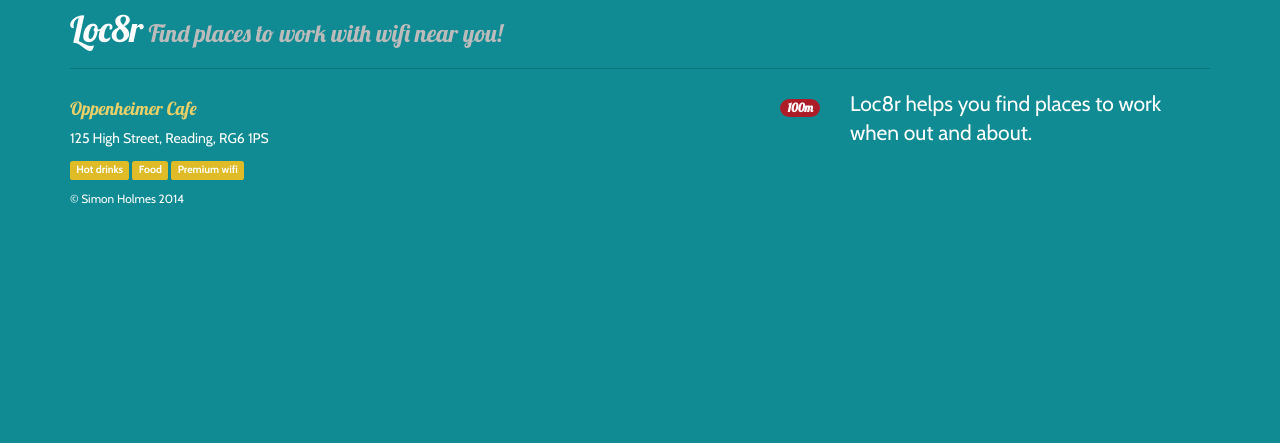
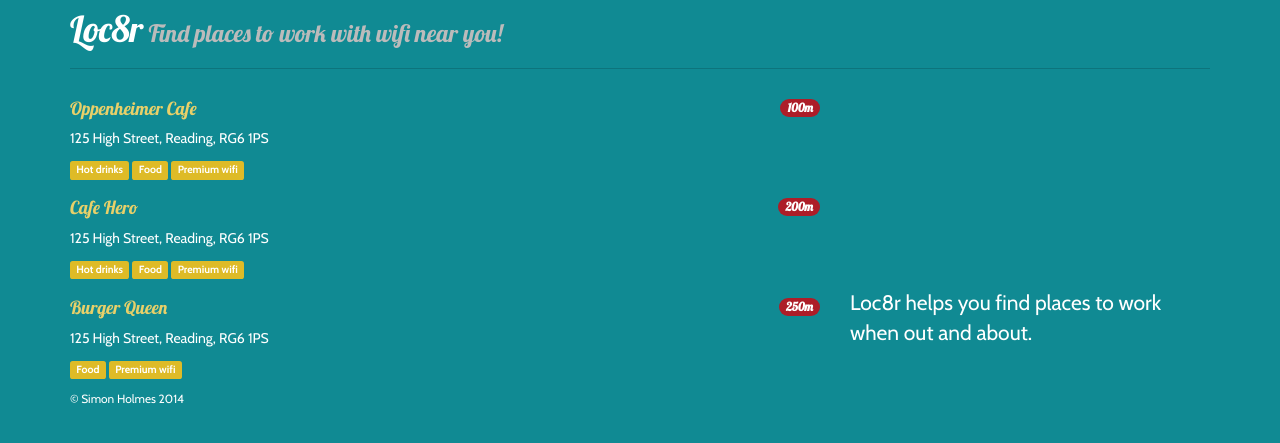
Before and after one commit to Daggerlake/MatthewMoreno, a Node server app: page / in a window 1280 px wide. Shown: the part 51-494 px from the top of the page. Run offline with Node 20, Linux system fonts and the light colour scheme; some web fonts are replaced.

Commit message:
Move location list info from view to controller
This commit introduces two new locations (Cafe Hero and Burger Queen), moves
data for the locations out to the controller, and generates the view using an
iterator in Jade. Displaying the correct rating stars is left unimplemented.

```diff
--- a/app_server/controllers/locations.js
+++ b/app_server/controllers/locations.js
@@ -5,7 +5,26 @@ module.exports.homelist = function(req, res) {
     pageHeader: {
       title: 'Loc8r',
       strapline: 'Find places to work with wifi near you!'
-    }
+    },
+    locations: [{
+      name: 'Oppenheimer Cafe',
+      address: '125 High Street, Reading, RG6 1PS',
+      rating: 3,
+      facilities: ['Hot drinks', 'Food', 'Premium wifi'],
+      distance: '100m'
+    },{
+      name: 'Cafe Hero',
+      address: '125 High Street, Reading, RG6 1PS',
+      rating: 4,
+      facilities: ['Hot drinks', 'Food', 'Premium wifi'],
+      distance: '200m'
+    },{
+      name: 'Burger Queen',
+      address: '125 High Street, Reading, RG6 1PS',
+      rating: 2,
+      facilities: ['Food', 'Premium wifi'],
+      distance: '250m'
+    }]
   });
 };
 
--- a/app_server/views/locations-list.jade
+++ b/app_server/views/locations-list.jade
@@ -12,34 +12,32 @@ block content
           small &nbsp;#{pageHeader.strapline}
           // #{} delimiters are used to insert data into a specific place
   .row
-    // Container for list of locations, spanning all twelve columns on
-    // extra-small devices and eight columns on small devices and larger
-    .col-xs-12.col-sm-8
-      // Set up a Bootstrap list group and create a single item spanning full
-      // twelve columns
-      .row.list_group
-        .col-xs-12.list_group_item
-          h4
-            a(href="/location") Oppenheimer Cafe
-            small &nbsp;
-              // Location rating
-              span.glyphicon.glyphicon-star
-              span.glyphicon.glyphicon-star
-              span.glyphicon.glyphicon-star
-              span.glyphicon.glyphicon-star-empty
-              span.glyphicon.glyphicon-star-empty
-            // Distance to location
-            span.badge.pull-right.badge-default 100m
-          // Address of locaiton
-          p.address 125 High Street, Reading, RG6 1PS
-          p
-            // Location facilities
-            span.label.label-warning Hot drinks
-            &nbsp;
-            span.label.label-warning Food
-            &nbsp;
-            span.label.label-warning Premium wifi
-            &nbsp;
+    each location in locations
+      // Container for list of locations, spanning all twelve columns on
+      // extra-small devices and eight columns on small devices and larger
+      .col-xs-12.col-sm-8
+        // Set up a Bootstrap list group and create a single item spanning full
+        // twelve columns
+        .row.list_group
+          .col-xs-12.list_group_item
+            h4
+              a(href="/location")= location.name
+              small &nbsp;
+                // Location rating
+                span.glyphicon.glyphicon-star
+                span.glyphicon.glyphicon-star
+                span.glyphicon.glyphicon-star
+                span.glyphicon.glyphicon-star-empty
+                span.glyphicon.glyphicon-star-empty
+              // Distance to location
+              span.badge.pull-right.badge-default= location.distance
+            // Address of locaiton
+            p.address= location.address
+            p
+              // Location facilities
+              each facility in location.facilities
+                span.label.label-warning= facility
+                &nbsp;
     // Container for secondary or sidebar information, spanning all twelve
     // columns on extra-small devices and four columns on small devices and
     // larger
```
